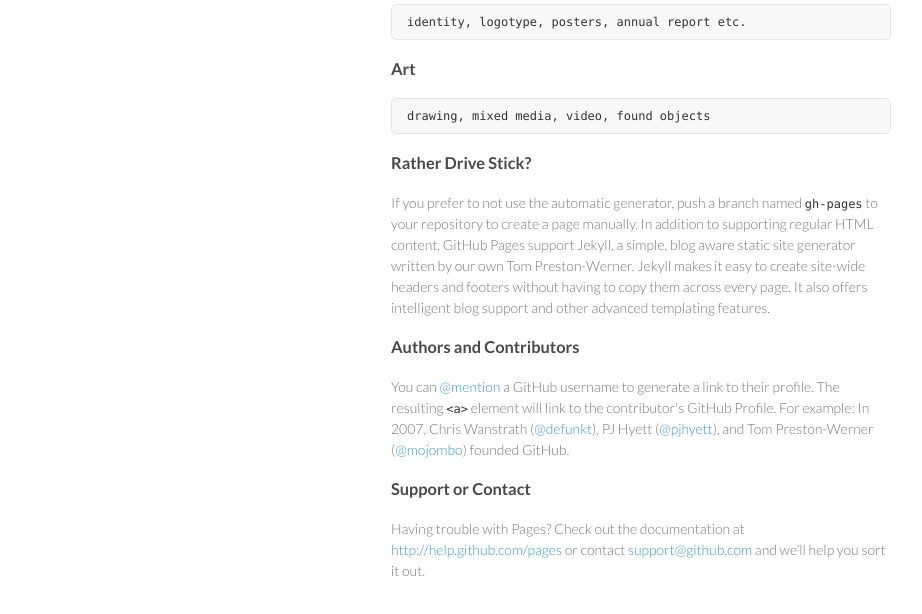
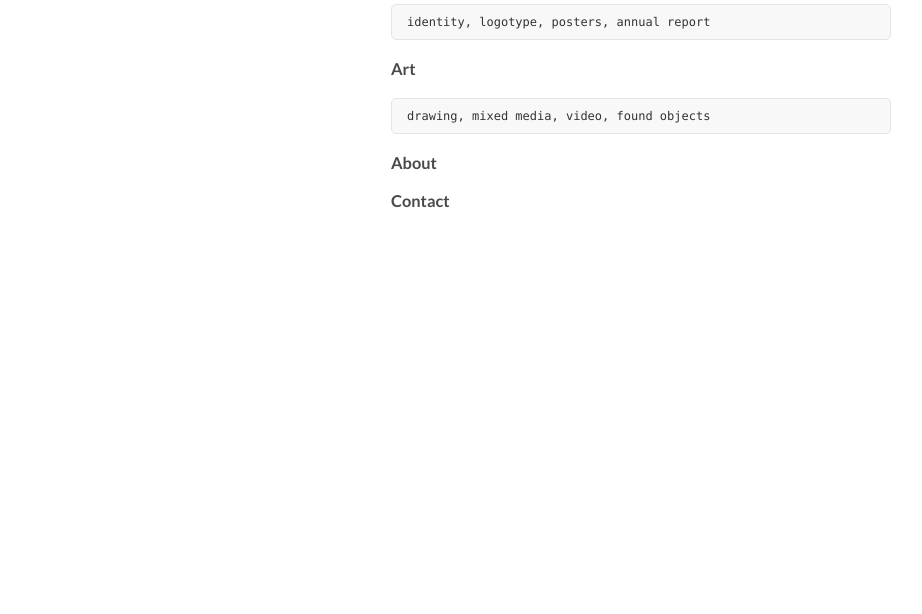
Before and after one commit to adamlark/adamlark.github.io, a plain HTML site: page index.html in a window 1280 px wide. Shown: the part 92-706 px from the top of the page, without its empty margins (179-1101 px from the left). Drawn offline with Linux system fonts and the light colour scheme.

Commit message:
Update index.html

```diff
--- a/index.html
+++ b/index.html
@@ -26,7 +26,7 @@
         <h3>
 <a name="Design" class="anchor" href="#Design"><span class="octicon octicon-link"></span></a>Design</h3>
 
-<pre><code>identity, logotype, posters, annual report etc.
+<pre><code>identity, logotype, posters, annual report
 </code></pre>
 
 <h3>
@@ -35,20 +35,12 @@
 <pre><code>drawing, mixed media, video, found objects
 </code></pre>
 <h3>
-<a name="rather-drive-stick" class="anchor" href="#rather-drive-stick"><span class="octicon octicon-link"></span></a>Rather Drive Stick?</h3>
-
-<p>If you prefer to not use the automatic generator, push a branch named <code>gh-pages</code> to your repository to create a page manually. In addition to supporting regular HTML content, GitHub Pages support Jekyll, a simple, blog aware static site generator written by our own Tom Preston-Werner. Jekyll makes it easy to create site-wide headers and footers without having to copy them across every page. It also offers intelligent blog support and other advanced templating features.</p>
+<a name="About" class="anchor" href="#About"><span class="octicon octicon-link"></span></a>About</h3>
 
 <h3>
-<a name="authors-and-contributors" class="anchor" href="#authors-and-contributors"><span class="octicon octicon-link"></span></a>Authors and Contributors</h3>
+<a name="Contact" class="anchor" href="#Contact"><span class="octicon octicon-link"></span></a>Contact</h3>
 
-<p>You can <a href="https://github.com/blog/821" class="user-mention">@mention</a> a GitHub username to generate a link to their profile. The resulting <code>&lt;a&gt;</code> element will link to the contributor's GitHub Profile. For example: In 2007, Chris Wanstrath (<a href="https://github.com/defunkt" class="user-mention">@defunkt</a>), PJ Hyett (<a href="https://github.com/pjhyett" class="user-mention">@pjhyett</a>), and Tom Preston-Werner (<a href="https://github.com/mojombo" class="user-mention">@mojombo</a>) founded GitHub.</p>
-
-<h3>
-<a name="support-or-contact" class="anchor" href="#support-or-contact"><span class="octicon octicon-link"></span></a>Support or Contact</h3>
-
-<p>Having trouble with Pages? Check out the documentation at <a href="http://help.github.com/pages">http://help.github.com/pages</a> or contact <a href="mailto:support@github.com">support@github.com</a> and we’ll help you sort it out.</p>
-      </section>
+ </section>
       <footer>
         <!--<p><small>Hosted on GitHub Pages &mdash; Theme by <a href="https://github.com/orderedlist">orderedlist</a></small></p>
       --></footer>
```
